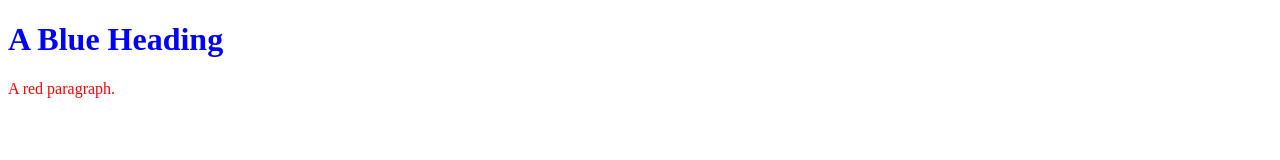
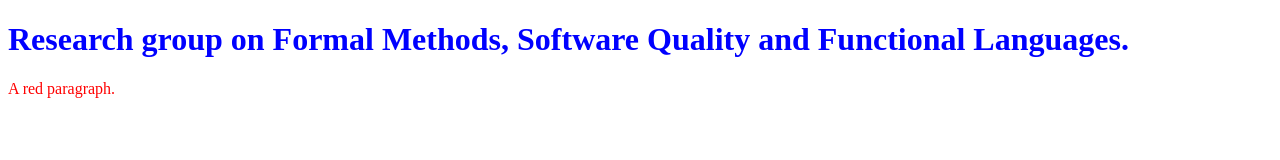
Before and after one commit to AleLocci/mfqslf, a plain HTML site: page index.html in a window 1280 px wide. Drawn offline with Linux system fonts and the light colour scheme.

Commit message:
First update.

```diff
--- a/index.html
+++ b/index.html
@@ -1,10 +1,7 @@
 <!DOCTYPE html>
 <html>
 <body>
-
-<h1 style="color:blue;">A Blue Heading</h1>
-
-<p style="color:red;">A red paragraph.</p>
-
+     <h1 style="color:blue;">Research group on Formal Methods, Software Quality and Functional Languages.</h1>
+     <p style="color:red;">A red paragraph.</p>
 </body>
 </html>
```
